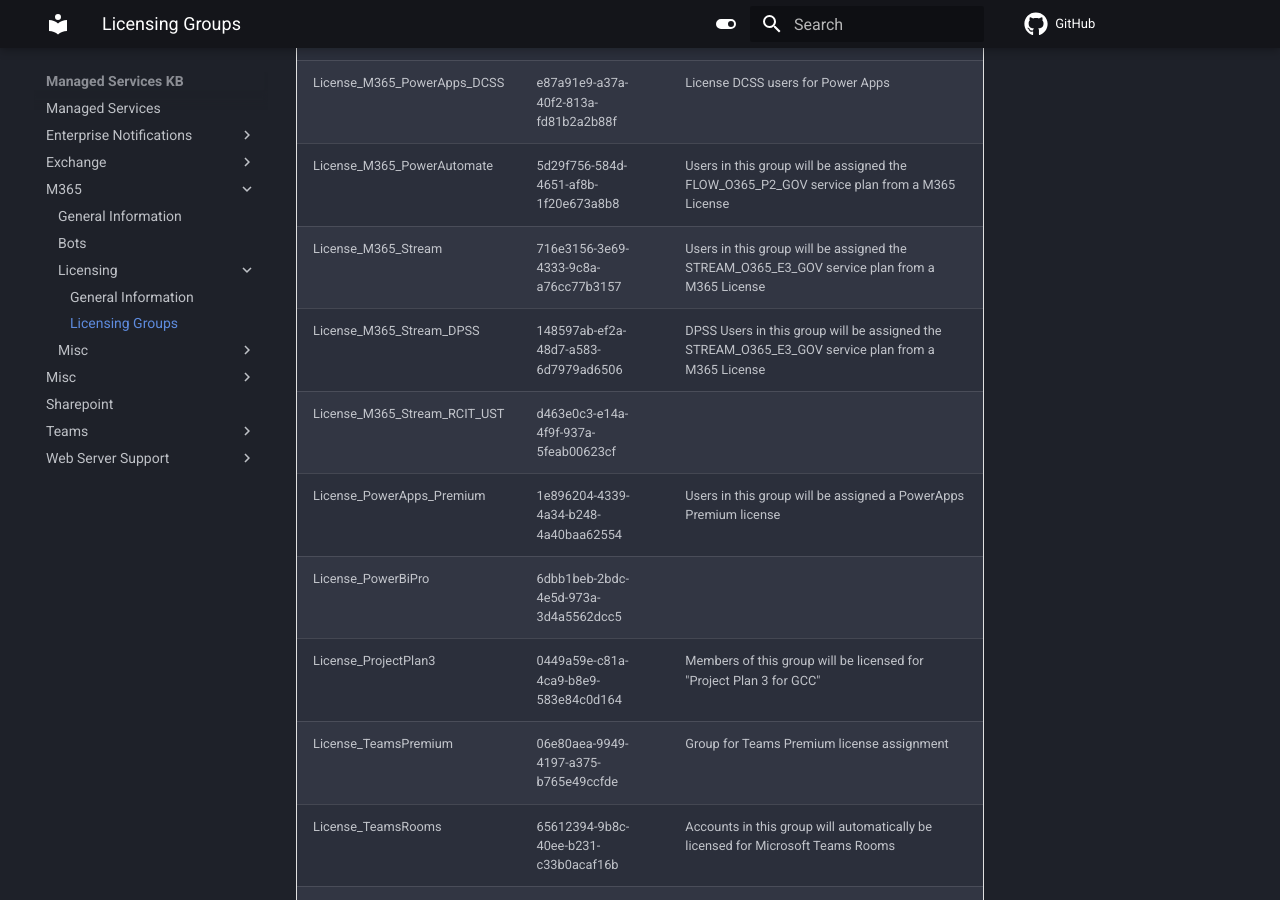
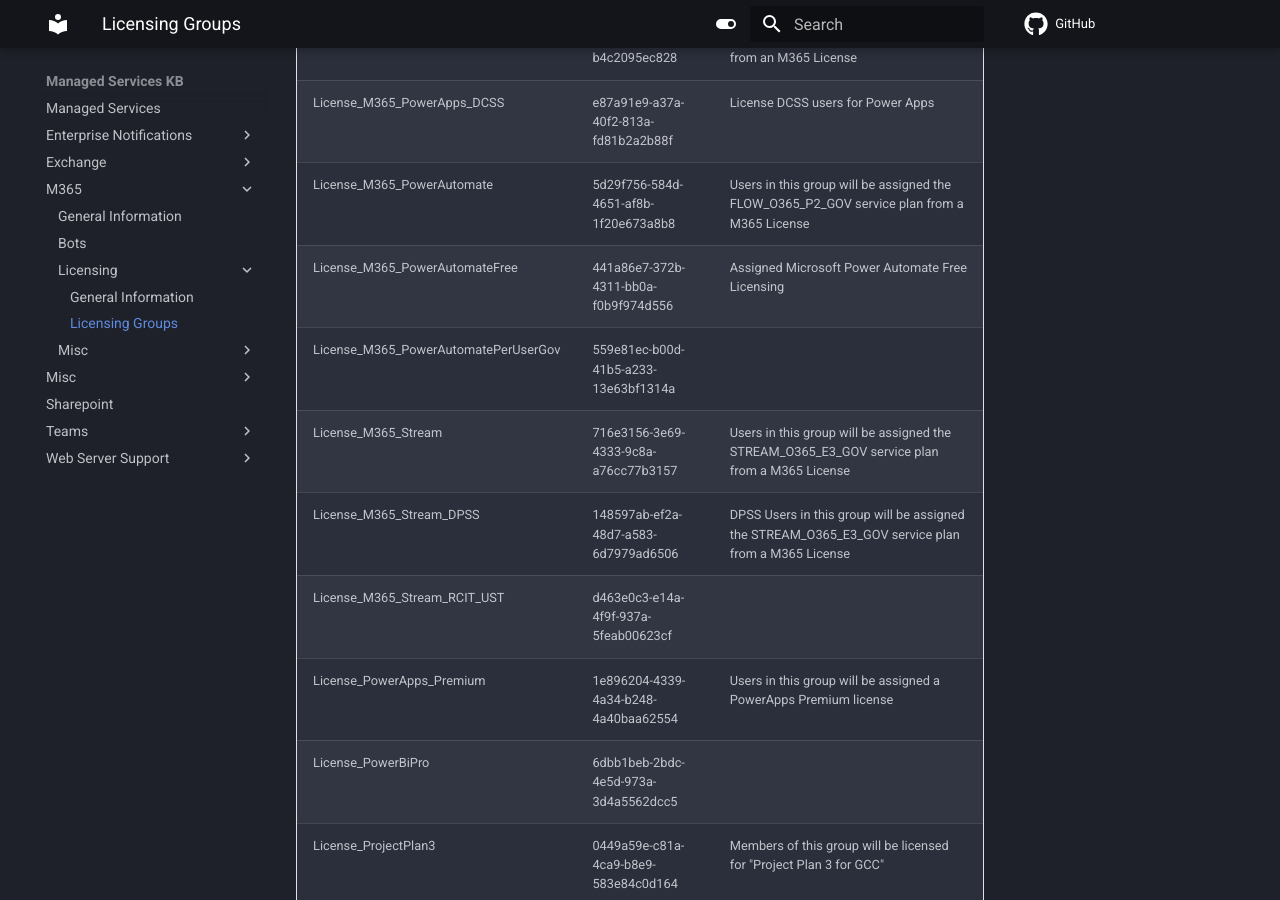
Before and after one commit to gpegues/MKDocs_Dev, an MkDocs documentation site: the page built from docs/M365/LicenseGroups.md, in a window 1280 px wide and 900 px high, scrolled down 948 px. Built offline with MkDocs 1.6.1 and Material for MkDocs 9.7.7, drawn with Linux system fonts in a browser that asks for light colours; comment, search, counter and statistics services are not loaded.

Commit message:
Update: LicenseGroups.md

```diff
--- a/docs/M365/LicenseGroups.md
+++ b/docs/M365/LicenseGroups.md
@@ -15,6 +15,8 @@
 |License_M365_PowerApps|ac51582f-0e41-4c4c-a4ca-b4c2095ec828|Users in this group will be assigned the POWERAPPS_O365_P2_GOV service plan from an M365 License|
 |License_M365_PowerApps_DCSS|e87a91e9-a37a-40f2-813a-fd81b2a2b88f|License DCSS users for Power Apps|
 |License_M365_PowerAutomate|5d29f756-584d-4651-af8b-1f20e673a8b8|Users in this group will be assigned the FLOW_O365_P2_GOV service plan from a M365 License|
+|License_M365_PowerAutomateFree|441a86e7-372b-4311-bb0a-f0b9f974d556|Assigned Microsoft Power Automate Free Licensing|
+|License_M365_PowerAutomatePerUserGov|559e81ec-b00d-41b5-a233-13e63bf1314a||
 |License_M365_Stream|716e3156-3e69-4333-9c8a-a76cc77b3157|Users in this group will be assigned the STREAM_O365_E3_GOV service plan from a M365 License|
 |License_M365_Stream_DPSS|148597ab-ef2a-48d7-a583-6d7979ad6506|DPSS Users in this group will be assigned the STREAM_O365_E3_GOV service plan from a M365 License|
 |License_M365_Stream_RCIT_UST|d463e0c3-e14a-4f9f-937a-5feab00623cf||
```
